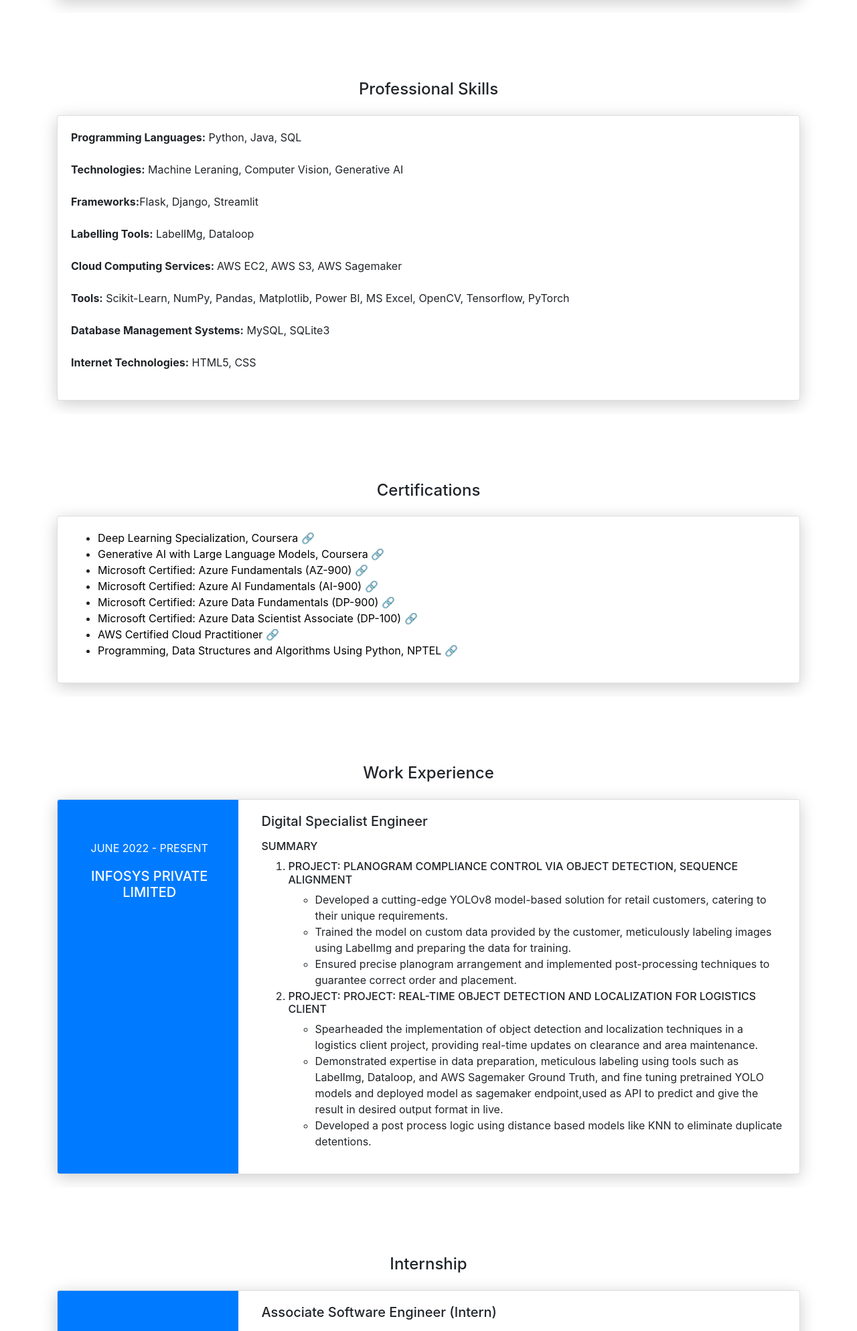
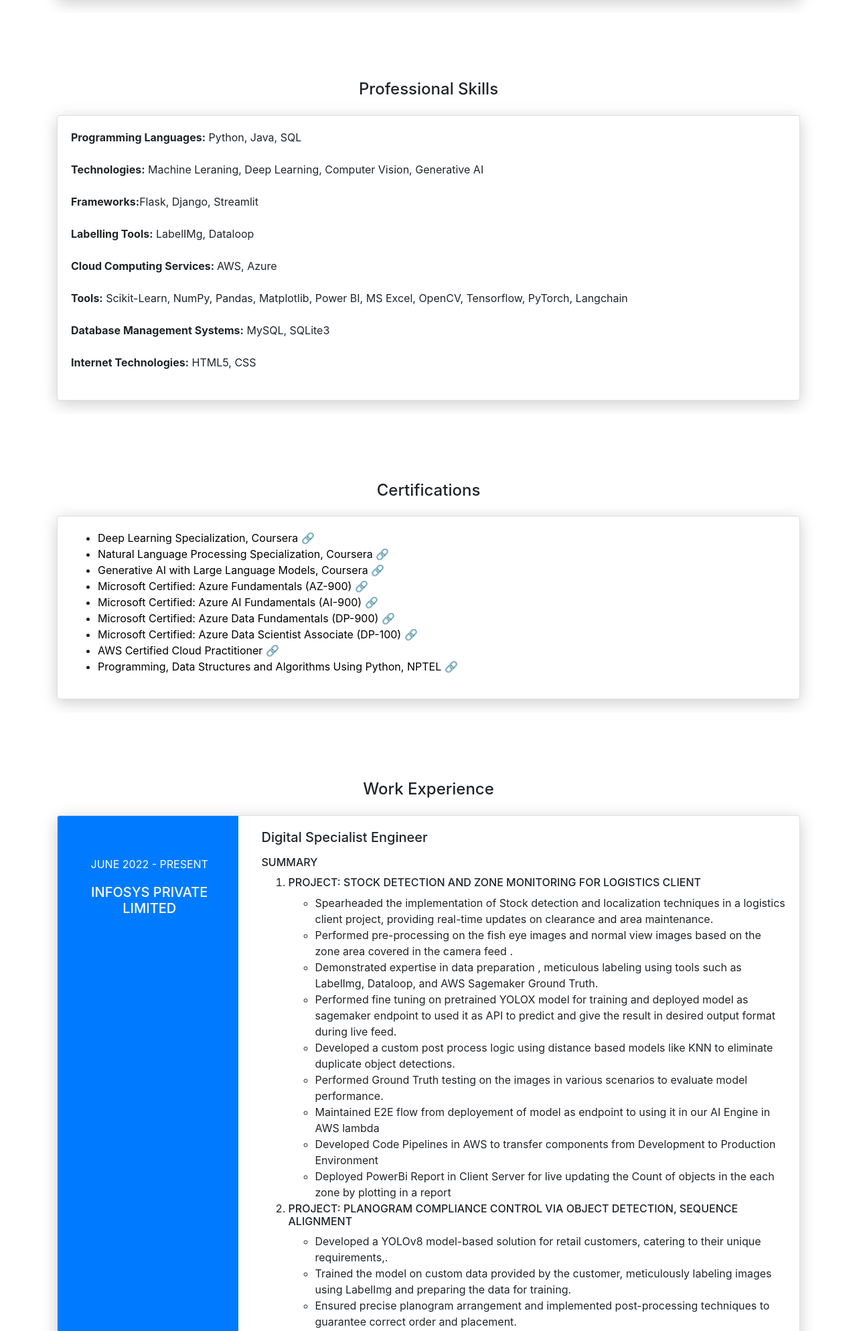
Before and after one commit to NirmalVignu/portifolio, a Flask app: page / in a window 1280 px wide. Shown: the part 908-2895 px from the top of the page at 67% size. Run offline with Flask 2, Linux system fonts and the light colour scheme; some libraries are stand-ins or nearby versions.

Commit message:
profile updated

```diff
--- a/templates/index.html
+++ b/templates/index.html
@@ -150,12 +150,12 @@
           <div class="card" data-aos="fade-up" data-aos-anchor-placement="top-bottom">
             <div class="card-body">
               <b>Programming Languages:</b> Python, Java, SQL<br><br>
-              <b>Technologies:</b> Machine Leraning, Computer Vision, Generative AI<br><br>
+              <b>Technologies:</b> Machine Leraning, Deep Learning, Computer Vision, Generative AI<br><br>
               <b>Frameworks:</b>Flask, Django, Streamlit<br><br>
               <b>Labelling Tools:</b> LabelIMg, Dataloop<br><br>
-              <b>Cloud Computing Services: </b> AWS EC2, AWS S3, AWS Sagemaker<br><br>
+              <b>Cloud Computing Services: </b> AWS, Azure<br><br>
               <b>Tools:</b> Scikit-Learn, NumPy, Pandas, Matplotlib, Power BI, MS Excel, OpenCV, Tensorflow,
-              PyTorch<br><br>
+              PyTorch, Langchain<br><br>
               <b>Database Management Systems:</b> MySQL, SQLite3<br><br>
               <b>Internet Technologies:</b> HTML5, CSS<br><br>
 
@@ -173,6 +173,9 @@
               <ul>
                 <li><a target="_blank" style="text-decoration: none; color: black;"
                     href="https://www.credly.com/badges/524b7483-f801-41e3-8068-75e45abc06a6/public_url">Deep Learning
+                    Specialization, Coursera &#128279</a></li>
+                <li><a target="_blank" style="text-decoration: none; color: black;"
+                    href="https://coursera.org/share/5ba0bf56771e6608ce8b442fe3676faf">Natural Language Processing
                     Specialization, Coursera &#128279</a></li>
                 <li><a target="_blank" style="text-decoration: none; color: black;"
                     href="https://www.coursera.org/account/accomplishments/certificate/X4NUHWMBZXL9">Generative AI with
@@ -224,31 +227,43 @@
                   <p>
                   <div class="h6">Summary</div>
                   <ol>
+
+                    <li>
+                      <div class="h6">Project: Stock Detection and Zone Monitoring for Logistics Client
+                      </div>
+                    </li>
+                    <ul>
+                      <li>Spearheaded the implementation of Stock detection and localization techniques in a logistics
+                        client project, providing real-time updates on clearance and area maintenance.</li>
+                      <li>Performed pre-processing on the fish eye images and normal view images based on the zone area
+                        covered in the camera feed .</li>
+                      <li>Demonstrated expertise in data preparation , meticulous labeling using tools such as LabelImg,
+                        Dataloop, and AWS Sagemaker Ground Truth.</li>
+                      <li>Performed fine tuning on pretrained YOLOX model for training and deployed model as sagemaker
+                        endpoint to used it as API to predict and give the result in desired output format during live
+                        feed.</li>
+                      <li>Developed a custom post process logic using distance based models like KNN to eliminate
+                        duplicate object detections.</li>
+                      <li>Performed Ground Truth testing on the images in various scenarios to evaluate model
+                        performance.</li>
+                      <li>Maintained E2E flow from deployement of model as endpoint to using it in our AI Engine in AWS
+                        lambda </li>
+                      <li>Developed Code Pipelines in AWS to transfer components from Development to Production
+                        Environment</li>
+                      <li>Deployed PowerBi Report in Client Server for live updating the Count of objects in the each
+                        zone by plotting in a report</li>
+                    </ul>
+
                     <li>
                       <div class="h6">Project: Planogram Compliance Control via Object Detection, Sequence Alignment
                       </div>
                     </li>
                     <ul>
-                      <li>Developed a cutting-edge YOLOv8 model-based solution for retail customers, catering to their
-                        unique requirements.</li>
-                      <li>Trained the model on custom data provided by the customer, meticulously labeling images using
-                        LabelImg and preparing the data for training.</li>
-                      <li>Ensured precise planogram arrangement and implemented post-processing techniques to guarantee
-                        correct order and placement.</li>
-                    </ul>
-                    <li>
-                      <div class="h6">Project: Project: Real-time Object Detection and Localization for Logistics Client
-                      </div>
-                    </li>
-                    <ul>
-                      <li>Spearheaded the implementation of object detection and localization techniques in a logistics
-                        client project, providing real-time updates on clearance and area maintenance.</li>
-                      <li>Demonstrated expertise in data preparation, meticulous labeling using tools such as LabelImg,
-                        Dataloop, and AWS Sagemaker Ground Truth, and fine tuning pretrained YOLO models and deployed
-                        model as sagemaker endpoint,used as API to predict and give the result in desired output format
-                        in live.</li>
-                      <li>Developed a post process logic using distance based models like KNN to eliminate duplicate
-                        detentions. </li>
+                      <li>Developed a YOLOv8 model-based solution for retail customers, catering to their unique requirements,.</li>
+                      <li>Trained the model on custom data provided by the customer, meticulously labeling images using LabelImg and preparing
+                        the data for training.</li>
+                      <li>Ensured precise planogram arrangement and implemented post-processing techniques to guarantee correct order and
+                        placement.</li>
                     </ul>
                   </ol>
                   </p>
```
Also changed, not shown: 1 other file.
